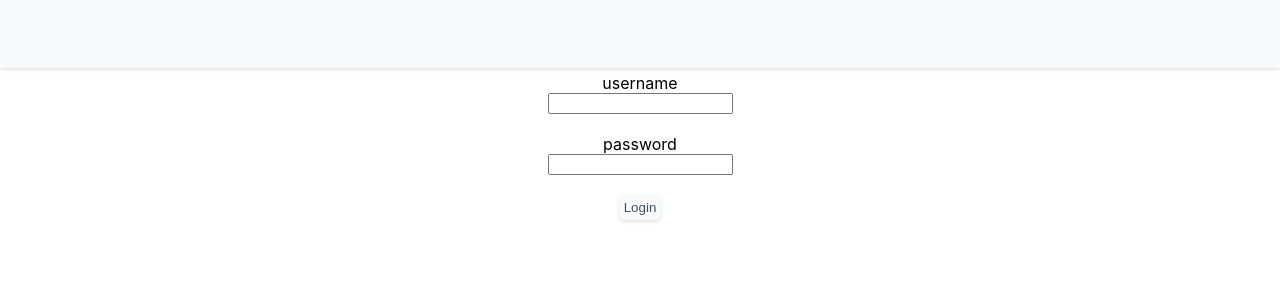
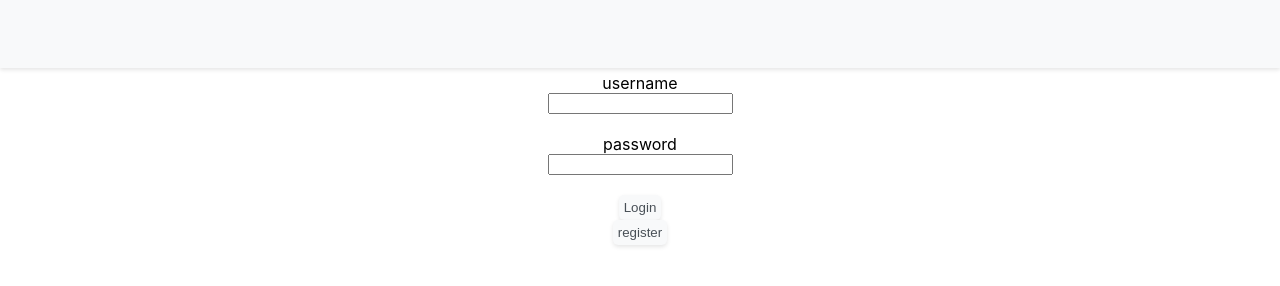
Before and after one commit to Sahidev1/recruitmentAppFrontend, a React (Create React App) app: page /applicant_portal in a window 1280 px wide. Shown: the part 140-426 px from the top of the page. Built offline with nearby package versions, Linux system fonts and the light colour scheme; no server answers.

Commit message:
implemented login page navbutton to registration page on applicant login UI

```diff
--- a/src/components/loginForm.tsx
+++ b/src/components/loginForm.tsx
@@ -5,7 +5,8 @@ export interface LoginFormProps {
     usernameRef: React.RefObject<HTMLInputElement>,
     passwordRef: React.RefObject<HTMLInputElement>,
     lastAttemptFailed: boolean,
-    error:boolean
+    error:boolean,
+    additionalButtons?:{descriptor:string, onClick:(e:any)=>void}[]
 }
 
 export default function LoginForm(props:LoginFormProps){
@@ -20,6 +21,9 @@ export default function LoginForm(props:LoginFormProps){
             password
             <input ref={props.passwordRef} type="password" className="password"  name="password"></input><br/>
             <button onClick={props.actionFn}>Login</button>
+            {props.additionalButtons?.map((e,i)=>{
+                return <button key={`${e}${i}`} onClick={e.onClick}>{e.descriptor}</button>
+            })}
         </div>
     );
 }
--- a/src/interfaces/Props.ts
+++ b/src/interfaces/Props.ts
@@ -33,7 +33,8 @@ interface LoginProps {
     userRoleCheck:userRole,
     authStatusVal:number
     welcomeMessage:string,
-    credType:credentialTypes
+    credType:credentialTypes,
+    additionalButtons?:{descriptor:string, onClick:(e:any)=>void}[]
     //loginStateSetter(newState: Number):void
 }
 
--- a/src/presenters/applicantLogin.tsx
+++ b/src/presenters/applicantLogin.tsx
@@ -1,18 +1,25 @@
+import { useState } from "react";
 import { authenticateApplicant } from "../apis/authAPI";
 import { credentialTypes, loginStates, userRole } from "../enums/enums";
 import { LoginProps } from "../interfaces/Props";
 import UserLogin from "./userLogin";
+import { Navigate } from "react-router-dom";
+import { Paths } from "../enums/navigations";
 
 
 export default function ApplicantLogin(){
+    const [navToReg, setNavToReg] = useState<boolean>(false);
 
     const props:LoginProps = {
         loginCallback:authenticateApplicant,
         userRoleCheck:userRole.APPLICANT,
         authStatusVal:loginStates.APPLICANT_LOGGED_IN,
         credType: credentialTypes.RECRUITER,
-        welcomeMessage: "welcome to applicant portal!"
+        welcomeMessage: "welcome to applicant portal!",
+        additionalButtons:[{descriptor:'register', onClick(e) {
+            setNavToReg(true);
+        },}]
     }
 
-    return <UserLogin {...props}/>
+    return (navToReg?<Navigate to={Paths.REGISTRATION}/>:<UserLogin {...props}/>);
 }
--- a/src/presenters/userLogin.tsx
+++ b/src/presenters/userLogin.tsx
@@ -56,7 +56,8 @@ export default function UserLogin(props:LoginProps){
         usernameRef:userName,
         passwordRef:password,
         lastAttemptFailed:failedLoginAttempt,
-        error:err
+        error:err,
+        additionalButtons: props.additionalButtons
     }
 
     return (
```
